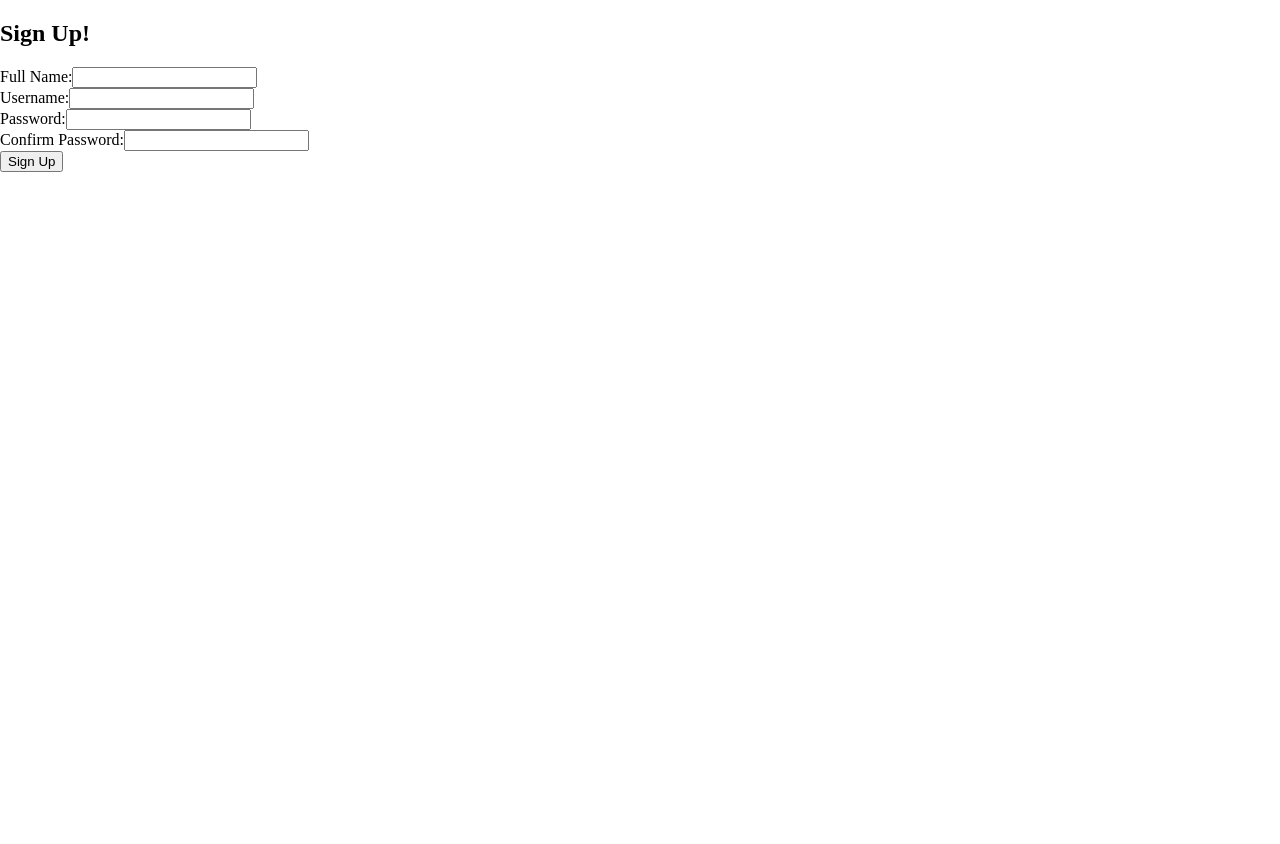
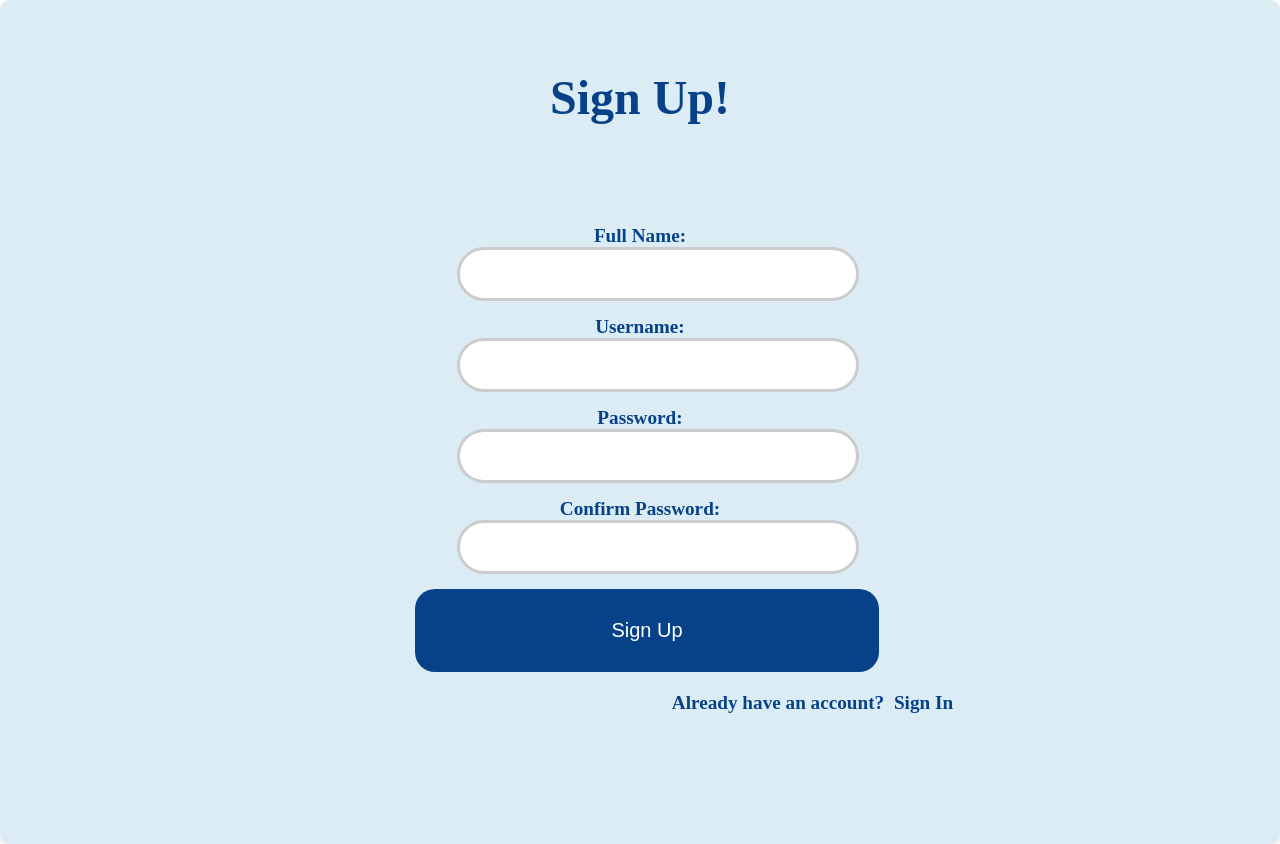
Before and after one commit to Obamg3017/EnrollMate-Front-End, a React (Vite) app: page /students/register in a window 1280 px wide. Before the commit the page ends 800 px from the top, so only its background shows below. Built offline with nearby package versions, Linux system fonts and the light colour scheme.

Commit message:
complete css for signup and signin pages

```diff
--- a/src/components/Navbar/navbar.css
+++ b/src/components/Navbar/navbar.css
@@ -8,7 +8,7 @@ nav {
 }
 .visitor-nav {
   justify-content: flex-end;
-  background-color: transparent;
+  background-color: #DBECF4;
 }
 .nav-right {
   display: flex;
--- a/src/screens/Auth/SignIn/SignIn.jsx
+++ b/src/screens/Auth/SignIn/SignIn.jsx
@@ -1,6 +1,8 @@
 import { useState } from "react";
 import { useNavigate } from "react-router";
 import { studentSignIn } from "../../../services/auth"
+import { Link } from "react-router-dom";
+import "./sign-in.css"
 
 export const SignIn = ({ setStudent }) => {
   const [formData, setFormData] = useState({
@@ -22,11 +24,13 @@ export const SignIn = ({ setStudent }) => {
   };
 
   return (
-    <div>
+    <div className="sign-up-container-two">
       <h2>Sign In!</h2>
-      <form onSubmit={handleSignIn}>
-        <div>
-          <label htmlFor="username">Username:</label>
+      <form className="sign-up-form" autoComplete="off" onSubmit={handleSignIn}>
+        <div className="input-container">
+          <label className="signup-label" htmlFor="username">
+            Username:
+          </label>
           <input
             id="username"
             name="username"
@@ -36,8 +40,10 @@ export const SignIn = ({ setStudent }) => {
             required
           />
         </div>
-        <div>
-          <label htmlFor="password">Password:</label>
+        <div className="input-container">
+          <label className="signup-label" htmlFor="password">
+            Password:
+          </label>
           <input
             id="password"
             name="password"
@@ -47,7 +53,15 @@ export const SignIn = ({ setStudent }) => {
             required
           />
         </div>
-        <button type="submit">Sign In</button>
+        <button className="submit-button" type="submit">
+          Sign In
+        </button>
+        <span className="signup-span">
+          Don't have an account?
+          <Link to="/students/register" className="already-sign-in">
+            Sign Up
+          </Link>
+        </span>
       </form>
     </div>
   );
--- a/src/screens/Auth/SignIn/sign-in.css
+++ b/src/screens/Auth/SignIn/sign-in.css
@@ -0,0 +1,74 @@
+.sign-up-container-two {
+  background-color: #dbecf4;
+  padding: 30px;
+  display: flex;
+  align-items: center;
+  justify-content: center;
+  flex-direction: column;
+  border-radius: 10px;
+  box-shadow: 0 4px 8px rgba(0, 0, 0, 0.1);
+  text-align: center;
+  min-height: calc(100vh - 60px);
+}
+
+.sign-up-container-two h2 {
+  color: #074289;
+  font-size: 48px;
+  margin-bottom: 100px;
+}
+
+.input-container {
+  margin-bottom: 15px;
+  min-width: 300px;
+  width: 30%;
+}
+
+.input-container input {
+  width: 100%;
+  padding: 15px;
+  border: 3px solid #ccc;
+  border-radius: 55px;
+  font-size: 16px;
+}
+.sign-up-form{
+  width: 100%;
+  display: flex;
+  flex-direction: column;
+  align-items: center;
+  justify-content: center;
+  margin-bottom: 100px;
+}
+.submit-button {
+  display: flex;
+  justify-content: center;
+  background-color: #074289;
+  color: white;
+  padding: 30px;
+  border: none;
+  border-radius: 20px;
+  font-size: 20px;
+  cursor: pointer;
+  width: 38%;
+  margin-left: 14px;
+}
+
+.submit-button:hover {
+  background-color: #2c9cd4;
+}
+
+.signup-label {
+  color: #074289;
+  font-weight: bolder;
+}
+
+.signup-span {
+  color: #074289;
+  font-size: larger;
+  font-weight: bolder;
+  padding: 20px 0 0 0;
+  margin-left: 350px;
+}
+
+.already-sign-in {
+  color: #074289;
+}
--- a/src/screens/Auth/SignUp/SignUp.jsx
+++ b/src/screens/Auth/SignUp/SignUp.jsx
@@ -1,6 +1,8 @@
 import { useState } from "react"
 import { useNavigate } from "react-router-dom"
 import { studentSignUp } from "../../../services/auth"
+import { Link } from "react-router-dom"
+import "./sign-up.css"
 
 export const SignUp = ({ setStudent }) => {
     const [formData, setFormData] = useState({
@@ -28,46 +30,71 @@ export const SignUp = ({ setStudent }) => {
     }
 
     return (
-        <div>
+      <div className="sign-up-container">
         <h2>Sign Up!</h2>
-            <form onSubmit={handleSignUp}>
-                <div>
-                    <label htmlFor="name">Full Name:</label>
-                    <input id="name" name="name"
+        <form className="sign-up-form" autoComplete="off" onSubmit={handleSignUp}>
+          <div className="input-container">
+            <label className="signup-label" htmlFor="name">
+              Full Name:
+            </label>
+            <input
+              id="name"
+              name="name"
               type="text"
               value={formData.name}
               onChange={handleChange}
               required
             />
           </div>
-                <div>
-                    <label htmlFor="username">Username:</label>
-                    <input id="username" name="username"
+          <div className="input-container">
+            <label className="signup-label" htmlFor="username">
+              Username:
+            </label>
+            <input
+              id="username"
+              name="username"
               type="text"
               value={formData.username}
               onChange={handleChange}
-                        required />
+              required
+            />
           </div>
-                <div>
-                    <label htmlFor="password">Password:</label>
-                    <input id="password" name="password"
+          <div className="input-container">
+            <label className="signup-label" htmlFor="password">
+              Password:
+            </label>
+            <input
+              id="password"
+              name="password"
               type="text"
               value={formData.password}
               onChange={handleChange}
               required
             />
           </div>
-                <div>
-                    <label htmlFor="confirmPassword">Confirm Password:</label>
-                    <input id="confirmPassword" name="confirmPassword"
+          <div className="input-container">
+            <label htmlFor="confirmPassword" className="signup-label">
+              Confirm Password:
+            </label>
+            <input
+              id="confirmPassword"
+              name="confirmPassword"
               type="text"
               value={formData.confirmPassword}
               onChange={handleChange}
               required
             />
           </div>
-                <button type="submit">Sign Up</button>
+          <button type="submit" className="submit-button">
+            Sign Up
+          </button>
+          <span className="signup-span">
+            Already have an account?{" "}
+            <Link to="/users/login" className="already-sign-in">
+              Sign In
+            </Link>
+          </span>
         </form>
       </div>
-    )
+    );
 }
--- a/src/screens/Auth/SignUp/sign-up.css
+++ b/src/screens/Auth/SignUp/sign-up.css
@@ -0,0 +1,76 @@
+.sign-up-container {
+  background-color: #dbecf4;
+  padding: 30px;
+  display: flex;
+  align-items: center;
+  justify-content: center;
+  flex-direction: column;
+  border-radius: 10px;
+  box-shadow: 0 4px 8px rgba(0, 0, 0, 0.1);
+  text-align: center;
+  min-height: calc(100vh - 150px);
+}
+
+.sign-up-container h2 {
+  color: #074289;
+  font-size: 48px;
+  margin-bottom: 100px;
+}
+
+.input-container {
+  margin-bottom: 15px;
+  min-width: 300px;
+  width: 30%;
+}
+
+.input-container input {
+  width: 100%;
+  padding: 15px;
+  border: 3px solid #ccc;
+  border-radius: 55px;
+  font-size: 16px;
+}
+.sign-up-form {
+  width: 100%;
+  display: flex;
+  flex-direction: column;
+  align-items: center;
+  justify-content: center;
+  margin-bottom: 100px;
+}
+.submit-button {
+  display: flex;
+  justify-content: center;
+  background-color: #074289;
+  color: white;
+  padding: 30px;
+  border: none;
+  border-radius: 20px;
+  font-size: 16px;
+  cursor: pointer;
+  width: 38%;
+  margin-left: 14px;
+}
+
+.submit-button:hover {
+  background-color: #2c9cd4;
+}
+
+.signup-label {
+  color: #074289;
+  font-weight: bolder;
+  font-size: larger;
+}
+
+.signup-span {
+  color: #074289;
+  font-size: larger;
+  font-weight: bolder;
+  padding: 20px 0 0 0;
+  margin-left: 350px;
+}
+
+.already-sign-in {
+  color: #074289;
+  padding: 5px;
+}
```
Also changed, not shown: src/screens/LandingPage/LandingPage.jsx (+0 -19 lines). Lines whose indentation alone changed are shown as unchanged.
